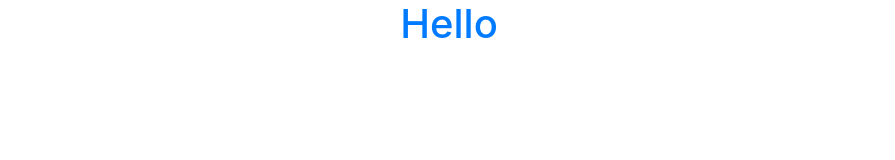
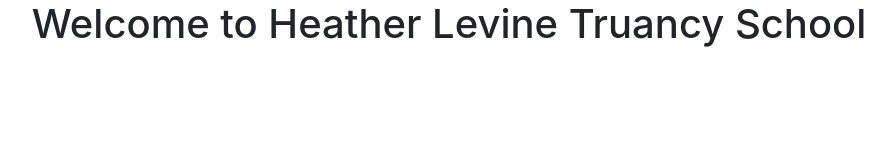
Before and after one commit to WebDesignerSteve/WebTest, a plain HTML site: page index.html in a window 1280 px wide. Shown: the whole page, without its empty margins (191-1086 px from the left). Drawn offline with nearby package versions, Linux system fonts and the light colour scheme; files that its build step writes are made by us from their sources; files whose address does not match are found by name.

Commit message:
Welcome added

```diff
--- a/index.html
+++ b/index.html
@@ -12,7 +12,7 @@
 </head>
 <body>
     <!-- https://help.github.com/en/articles/adding-an-existing-project-to-github-using-the-command-line -->
-    <h1 class="text-center text-primary">Hello</h1>
+    <h1 class="text-center text-primary-red">Welcome to Heather Levine Truancy School</h1>
 
 </body>
 </html>
```
